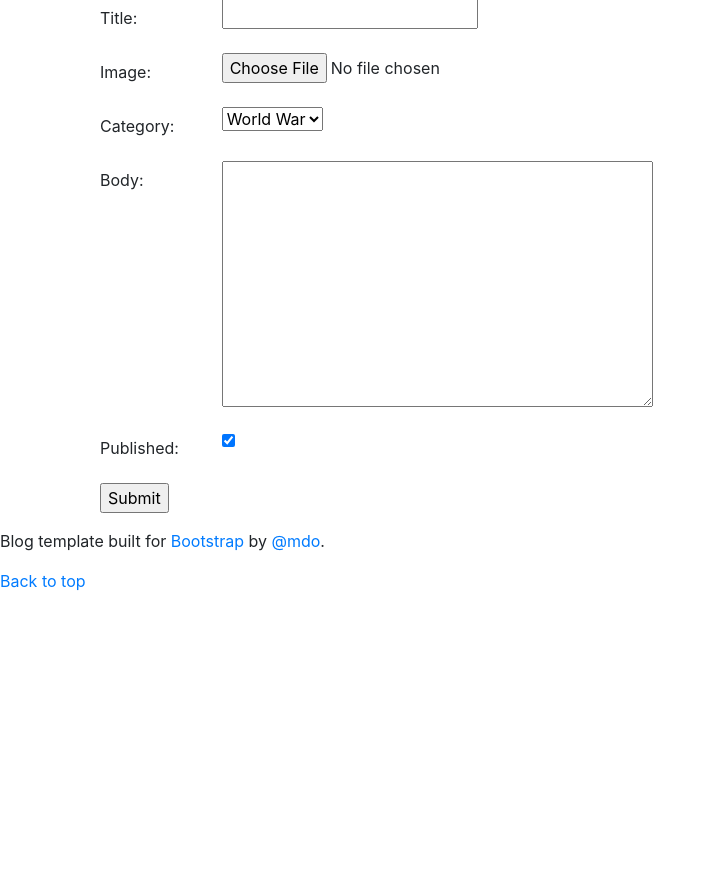
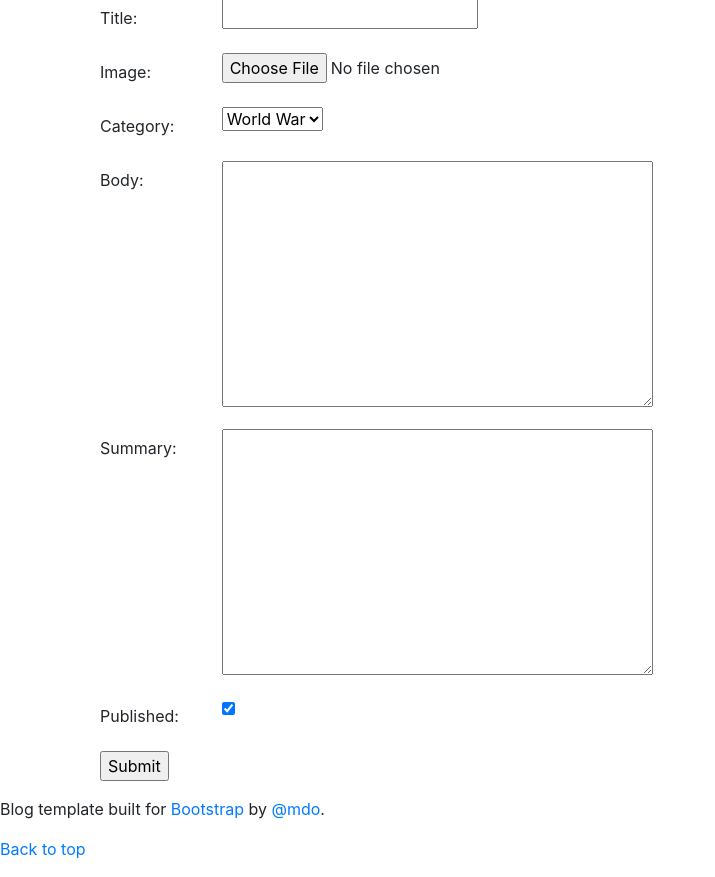
Before and after one commit to raushantiwari/Django2, a Django app: page /blog/create/ in a window 1280 px wide. Shown: the part 414-1291 px from the top of the page, without its empty margins (0-715 px from the left). Before the commit the page ends 1005 px from the top, so only its background shows below. Run offline with Django 3.2, Linux system fonts and the light colour scheme; the visitor is signed in with stand-in values (Sample User, id 1); some libraries are stand-ins or nearby versions.

Commit message:
ckeditor working for admin/frontend

```diff
--- a/blogs/admin.py
+++ b/blogs/admin.py
@@ -10,7 +10,7 @@ class BlogAdmin(admin.ModelAdmin):
     # fields = [('title', 'body'), ('author', 'pub_date'), ('image', 'delete'), ('published'), ]
     fieldsets = (
         ('Section 1', {
-            'fields': ('title', 'body')
+            'fields': ('title', 'body','summary')
         }),
         ('Section 2', {
             'fields': ('image', 'blog_category')
--- a/blogs/forms.py
+++ b/blogs/forms.py
@@ -1,9 +1,18 @@
-from django import forms
-from blogs.models import Blogs
+# from django import forms
+# from blogs.models import Blogs
+#
+#
+# class BlogsForm(forms.ModelForm):
+#     class Meta:
+#         model = Blogs
+#         # fields = '__all__'
+#         fields = ['title', 'image', 'body', 'summary', 'blog_category', 'published']
+
+from django.forms import ModelForm
+from .models import Blogs
 
 
-class BlogsForm(forms.ModelForm):
+class BlogsForm(ModelForm):
     class Meta:
         model = Blogs
-        # fields = '__all__'
-        fields = ['title', 'image', 'body', 'blog_category', 'published']
+        fields = ['title', 'image', 'body', 'summary', 'blog_category', 'published']
--- a/blogs/models.py
+++ b/blogs/models.py
@@ -1,6 +1,7 @@
 from django.db import models
 from django.contrib.auth.models import User
-
+# from ckeditor.fields import RichTextField
+from ckeditor_uploader.fields import RichTextUploadingField
 
 # Create your models here.
 class Blogs(models.Model):
@@ -9,6 +10,8 @@ class Blogs(models.Model):
     pub_date = models.DateTimeField()
     image = models.ImageField(upload_to='images/', blank=True, null=True)
     body = models.TextField()
+    summary = RichTextUploadingField(blank=True, null=True)
+    # summary = RichTextField(blank=True, null=True)
     published = models.BooleanField(default=True)
     BLOG_CATEGORY_CHOICES = (
         ('Political', 'Political'),
--- a/blogs/templates/blogs/create-blog.html
+++ b/blogs/templates/blogs/create-blog.html
@@ -20,6 +20,7 @@
           font-size: 3.5rem;
         }
       }
+
 
 
 
@@ -82,6 +83,8 @@ Create New Blog
 <div class="blog-post">
     <form action="{% url 'create_blog' %}" method="post" enctype="multipart/form-data">
         {% csrf_token %}
+        <!-- Its important for ckeditor. -->
+        {{ form.media }}
         <div class="container">
             <div class="form-group row">
                 <label class="col-sm-2 col-form-label">Title:</label>
@@ -105,6 +108,12 @@ Create New Blog
                 <label class="col-sm-2 col-form-label">Body:</label>
                 <div class="col-sm-6">
                     {{ form.body }}
+                </div>
+            </div>
+            <div class="form-group row">
+                <label class="col-sm-2 col-form-label">Summary:</label>
+                <div class="col-sm-6">
+                    {{ form.summary }}
                 </div>
             </div>
             <div class="form-group row">
--- a/blogs/templates/blogs/detail.html
+++ b/blogs/templates/blogs/detail.html
@@ -51,7 +51,7 @@
         </form>
         {% else %}
         <a class="btn btn-sm btn-outline-secondary" href="{% url 'login' %}">Login</a>&nbsp;
-        <a class="btn btn-sm btn-outline-secondary" href="{% url 'signup' %}">Sign up</a>
+        <a class='btn btn-sm btn-outline-secondary' href="{% url 'signup' %}">Sign up</a>
         {% endif %}
     </div>
 </div>
@@ -84,6 +84,7 @@
     <p><img src="{{ blog.image.url }}" width="639" height="350" class="image"/></p>
     {% endif %}
     <p>{{ blog.body }}</p>
+    <p>{{ blog.summary | safe }}</p>
     <p>Category: {{ blog.blog_category }}</p>
 </div><!-- /.blog-post -->
 {% endblock %}
--- a/blogs/views.py
+++ b/blogs/views.py
@@ -28,6 +28,7 @@ def create_blog(request):
             blog = Blogs()
             blog.title = request.POST['title']
             blog.body = request.POST['body']
+            blog.summary = request.POST['summary']
             blog.image = request.FILES['image']
             blog.author = request.user
             blog.pub_date = datetime.datetime.now()
--- a/productHunts/urls.py
+++ b/productHunts/urls.py
@@ -21,6 +21,7 @@ from django.conf import settings
 
 urlpatterns = [
                   path('admin/', admin.site.urls),
+                  path('ckeditor/', include('ckeditor_uploader.urls')),
                   path('', views.home, name='homepage'),
                   path('blog/', include('blogs.urls')),
                   path('account/', include('accounts.urls')),
```
Also changed, not shown: blogs/templates/blogs/edit-blog.html (+10 -0 lines), productHunts/settings.py (+12 -1 lines), blogs/migrations/0001_squashed_0005_auto_20190224_1530.py (added), blogs/migrations/0002_blogs_summary.py (added), blogs/migrations/0003_auto_20190227_1438.py (added).
